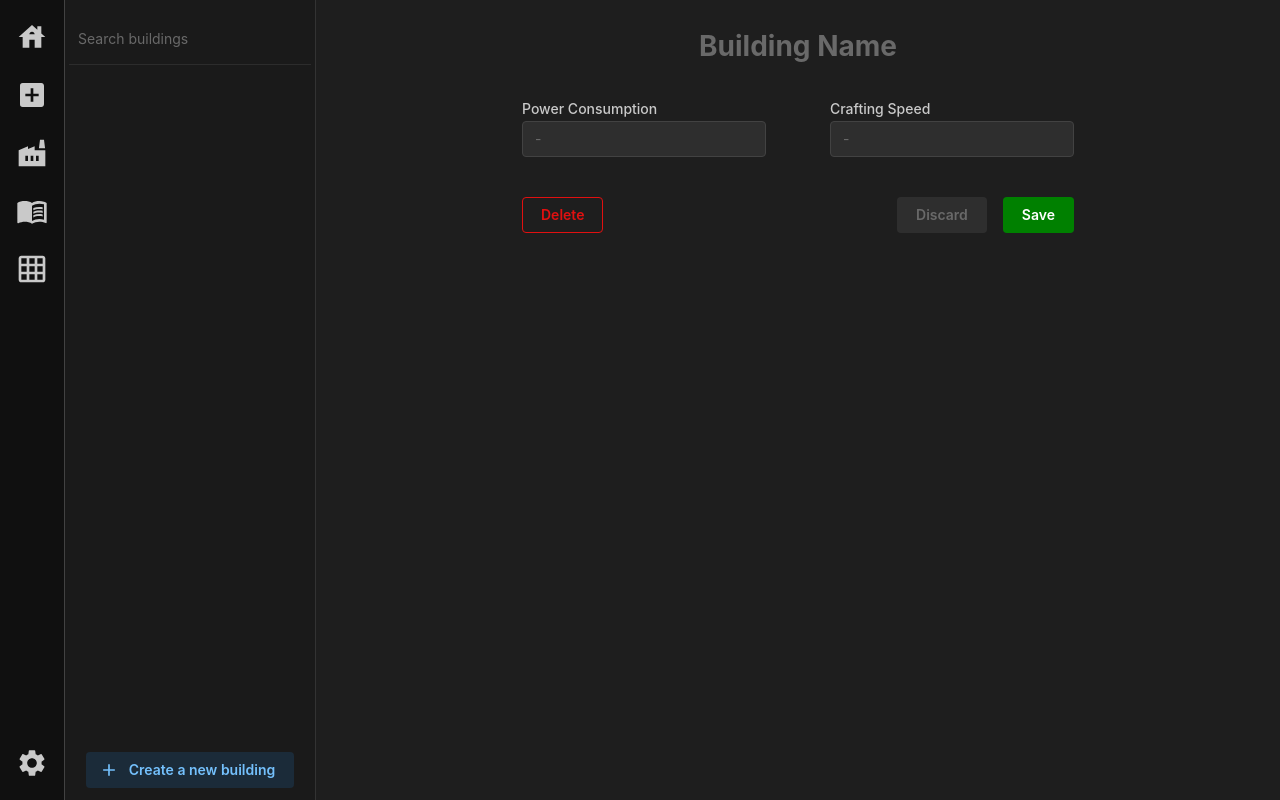
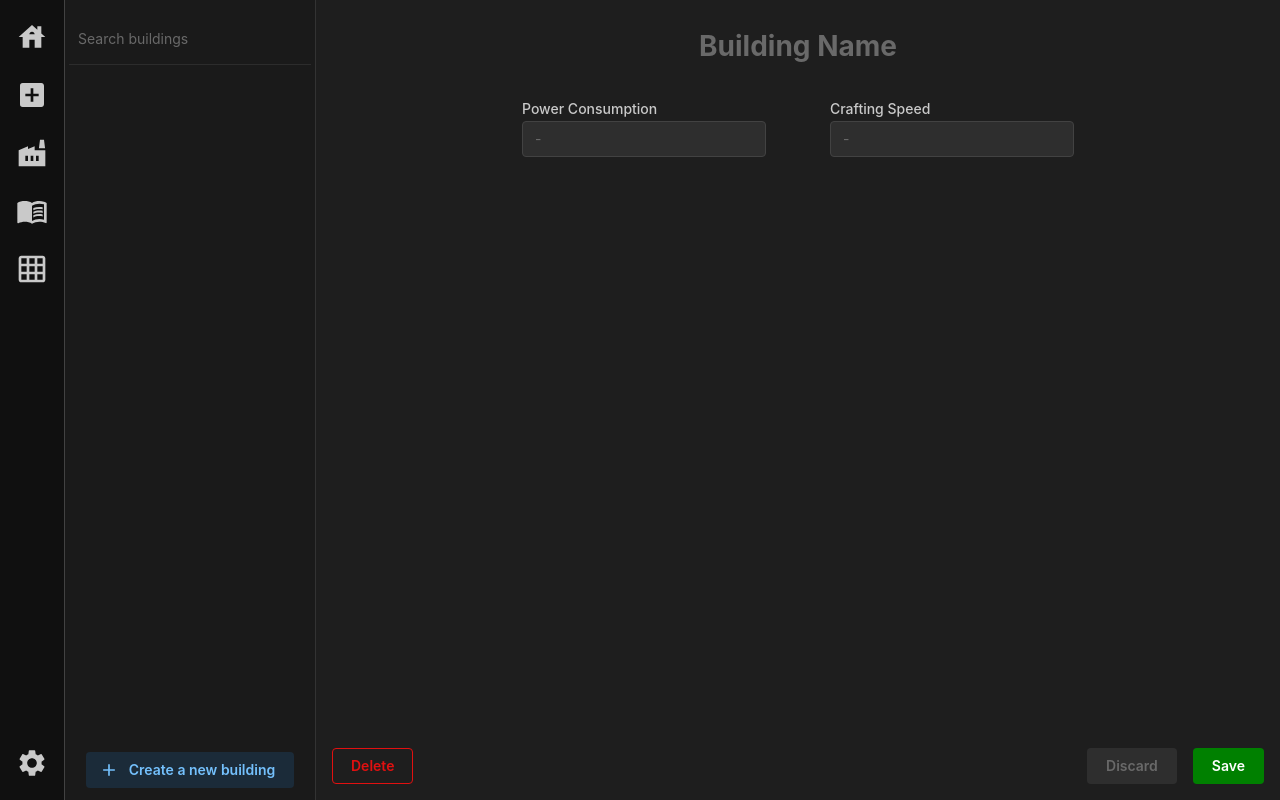
Before and after one commit to JamesPRobertson/eager-ermine, a React (Vite) app: page /buildings in a window 1280 px wide. Built offline with nearby package versions, Linux system fonts and the light colour scheme.

Commit message:
Moved control buttons out of EditControls

```diff
--- /dev/null
+++ b/src/components/FormControlButtons/FormControlButtons.tsx
@@ -0,0 +1,19 @@
+import { Button, Group } from "@mantine/core";
+
+export const FormControlButtons = () => {
+  return (
+    <Group style={{ flex: 1, width: "100%", alignItems: "end" }}>
+      <Button variant="outline" color="rgb(225, 16, 16">
+        Delete
+      </Button>
+      <Group style={{ flex: 1, justifyContent: "end" }}>
+        <Button color="gray" disabled>
+          Discard
+        </Button>
+        <Button color="rgb(0, 128, 0)" type="submit">
+          Save
+        </Button>
+      </Group>
+    </Group>
+  );
+};
--- a/src/pages/Buildings/components/BuildingEditControls/BuildingEditControls.tsx
+++ b/src/pages/Buildings/components/BuildingEditControls/BuildingEditControls.tsx
@@ -3,6 +3,7 @@ import { Button, Flex, Group, NumberInput, Space } from "@mantine/core";
 import { database } from "lib/database";
 import { useForm } from "@mantine/form";
 import { ObjectNameEntry } from "components/ObjectNameEntry/ObjectNameEntry";
+import { FormControlButtons } from "components/FormControlButtons/FormControlButtons";
 
 type FormValues = {
   name: string;
@@ -33,6 +34,25 @@ export const BuildingEditControls = ({ selected }: { selected?: Building }) => {
     }
   });
 
+  function handleSubmit(values: FormValues) {
+    if (selected !== undefined) {
+      database.updateBuilding({
+        id: selected.id,
+        name: values.name,
+        powerConsumption: values.powerConsumption ?? 0,
+        craftingSpeedFactor: values.craftingSpeedFactor ?? 1
+      });
+    } else {
+      database.addBuilding({
+        id: -1,
+        name: values.name,
+        powerConsumption: values.powerConsumption ?? 0,
+        craftingSpeedFactor: values.craftingSpeedFactor ?? 1
+      });
+    }
+    database.commitBuildings();
+  }
+
   return (
     <Flex
       p="md"
@@ -41,32 +61,10 @@ export const BuildingEditControls = ({ selected }: { selected?: Building }) => {
       flex={1}
       style={{ backgroundColor: "rgba(30, 30, 30)" }}
       h="100%"
+      component="form"
+      onSubmit={form.onSubmit(handleSubmit)}
     >
-      <Flex
-        component="form"
-        onSubmit={form.onSubmit((values) => {
-          if (selected !== undefined) {
-            database.updateBuilding({
-              id: selected.id,
-              name: values.name,
-              powerConsumption: values.powerConsumption ?? 0,
-              craftingSpeedFactor: values.craftingSpeedFactor ?? 1
-            });
-          }
-          else {
-            database.addBuilding({
-              id: -1,
-              name: values.name,
-              powerConsumption: values.powerConsumption ?? 0,
-              craftingSpeedFactor: values.craftingSpeedFactor ?? 1
-            });
-          }
-          database.commitBuildings();
-        })}
-        direction="column"
-        gap="lg"
-        h="100%"
-      >
+      <Flex direction="column" gap="lg" h="100%">
         <ObjectNameEntry form={form} formKey="name" placeholder="Building Name" />
         <Group gap="4em">
           <NumberInput
@@ -90,18 +88,8 @@ export const BuildingEditControls = ({ selected }: { selected?: Building }) => {
           />
         </Group>
         <Space />
-        <Group>
-          <Group flex={1}>
-            <Button variant="outline" color="rgb(225, 16, 16)">
-              Delete
-            </Button>
-          </Group>
-          <Group flex={1} justify="end">
-            <Button color="gray" disabled>Discard</Button>
-            <Button color="rgba(0, 128, 0, 1)" type="submit">Save</Button>
-          </Group>
-        </Group>
       </Flex>
+      <FormControlButtons />
     </Flex>
   );
 };
--- a/src/pages/Recipes/components/RecipeEditControls/RecipeEditControls.tsx
+++ b/src/pages/Recipes/components/RecipeEditControls/RecipeEditControls.tsx
@@ -5,6 +5,7 @@ import { database } from "lib/database";
 import { useForm } from "@mantine/form";
 
 import { ObjectNameEntry } from "components/ObjectNameEntry/ObjectNameEntry";
+import { FormControlButtons } from "components/FormControlButtons/FormControlButtons";
 
 type ValueLabelPair = {
   value?: string;
@@ -261,9 +262,11 @@ export const RecipeEditControls = ({ selectedRecipe }: { selectedRecipe?: Recipe
       flex={1}
       h="100%"
       style={{ backgroundColor: "rgba(30, 30, 30)" }}
+      component="form"
+      onSubmit={form.onSubmit(handleSubmit)}
     >
-      <ObjectNameEntry form={form} formKey="name" placeholder="Recipe Name"/>
-      <Grid grow component="form" onSubmit={form.onSubmit(handleSubmit)}>
+      <ObjectNameEntry form={form} formKey="name" placeholder="Recipe Name" />
+      <Grid grow>
         <Grid.Col span={5}>
           <Text ta="center" fw={650} size="xl">
             Input
@@ -313,24 +316,9 @@ export const RecipeEditControls = ({ selectedRecipe }: { selectedRecipe?: Recipe
         </Grid.Col>
         <Grid.Col span={6}></Grid.Col>
 
-        <Grid.Col span={12} style={{marginTop: "auto"}}/>
-
-        <Grid.Col span={6}>
-          <Button variant="outline" color="rgb(225, 16, 16">
-            Delete
-          </Button>
-        </Grid.Col>
-        <Grid.Col span={6}>
-          <Group gap="md" justify="end">
-            <Button color="gray" disabled>
-              Discard
-            </Button>
-            <Button color="rgba(0, 128, 0, 1)" type="submit">
-              Save
-            </Button>
-          </Group>
-        </Grid.Col>
+        <Grid.Col span={12} style={{ marginTop: "auto" }} />
       </Grid>
+      <FormControlButtons />
     </Flex>
   );
 };
```
